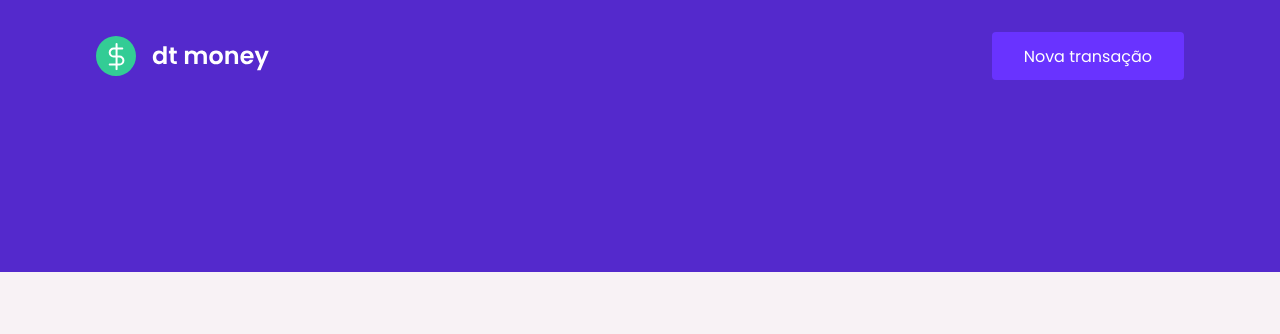
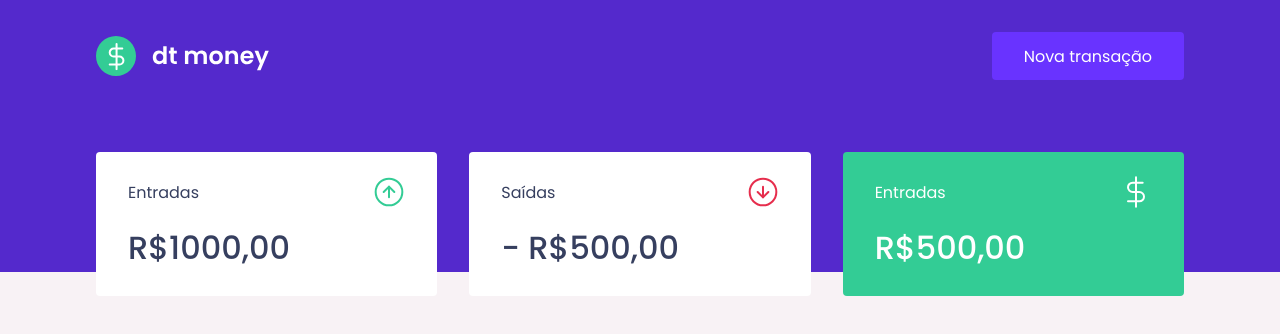
Before and after one commit to SamuelMenecucci/dt-money, a React (Create React App) app: page / in a window 1280 px wide. Shown: the top 334 px of the page. Built offline with nearby package versions, Linux system fonts and the light colour scheme.

Commit message:
dashboard and summary with styles

```diff
--- a/public/index.html
+++ b/public/index.html
@@ -8,7 +8,7 @@
     <link rel="shortcut icon" href="favicon.png" type="image/png" />
 
     <link
-      href="https://fonts.googleapis.com/css2?family=Poppins:wght@400;600&display=swap"
+      href="https://fonts.googleapis.com/css2?family=Poppins:wght@400;500;600&display=swap"
       rel="stylesheet"
     />
     <title>dtmoney</title>
--- a/src/App.tsx
+++ b/src/App.tsx
@@ -1,3 +1,4 @@
+import { Dashboard } from "./components/Dashboard";
 import { Header } from "./components/Header";
 import { GlobalStyle } from "./styles/global";
 
@@ -5,6 +6,7 @@
   return (
     <>
       <Header />
+      <Dashboard />
       <GlobalStyle />
     </>
   );
--- /dev/null
+++ b/src/components/Dashboard/index.tsx
@@ -0,0 +1,10 @@
+import { Summary } from "../Summary";
+import { Container } from "./styles";
+
+export function Dashboard() {
+  return (
+    <Container>
+      <Summary />
+    </Container>
+  );
+}
--- /dev/null
+++ b/src/components/Dashboard/styles.ts
@@ -0,0 +1,7 @@
+import styled from "styled-components";
+
+export const Container = styled.main`
+  max-width: 1120px;
+  margin: 0 auto;
+  padding: 2.5rem 1rem;
+`;
--- /dev/null
+++ b/src/components/Summary/index.tsx
@@ -0,0 +1,34 @@
+import incomeImg from "../../assets/entradas.svg";
+import outcomeImg from "../../assets/saídas.svg";
+import totalImg from "../../assets/total.svg";
+import { Container } from "./styles";
+
+export function Summary() {
+  return (
+    <Container>
+      <div>
+        <header>
+          <p>Entradas</p>
+          <img src={incomeImg} alt="Entradas" />
+        </header>
+        <strong>R$1000,00</strong>
+      </div>
+
+      <div>
+        <header>
+          <p>Saídas</p>
+          <img src={outcomeImg} alt="Saídas" />
+        </header>
+        <strong> - R$500,00</strong>
+      </div>
+
+      <div className="highlight-background">
+        <header>
+          <p>Entradas</p>
+          <img src={totalImg} alt="Total" />
+        </header>
+        <strong>R$500,00</strong>
+      </div>
+    </Container>
+  );
+}
--- /dev/null
+++ b/src/components/Summary/styles.ts
@@ -0,0 +1,34 @@
+import styled from "styled-components";
+
+export const Container = styled.div`
+  display: grid;
+  grid-template-columns: repeat(3, 1fr);
+  gap: 2rem;
+  margin-top: -10rem;
+
+  div {
+    background: var(--shape);
+    padding: 1.5rem 2rem;
+    border-radius: 0.25rem;
+    color: var(--text-title);
+
+    header {
+      display: flex;
+      align-items: center;
+      justify-content: space-between;
+    }
+
+    strong {
+      display: block; // por padrão, o strong vem com display inline, dessa forma o margin-top não funciona. O display block faz o strong se comportar como uma div e aceitar a estilização.
+      margin-top: 1rem;
+      font-size: 2rem;
+      font-weight: 500;
+      line-height: 3rem;
+    }
+
+    &.highlight-background {
+      background: var(--green);
+      color: white;
+    }
+  }
+`;
```
